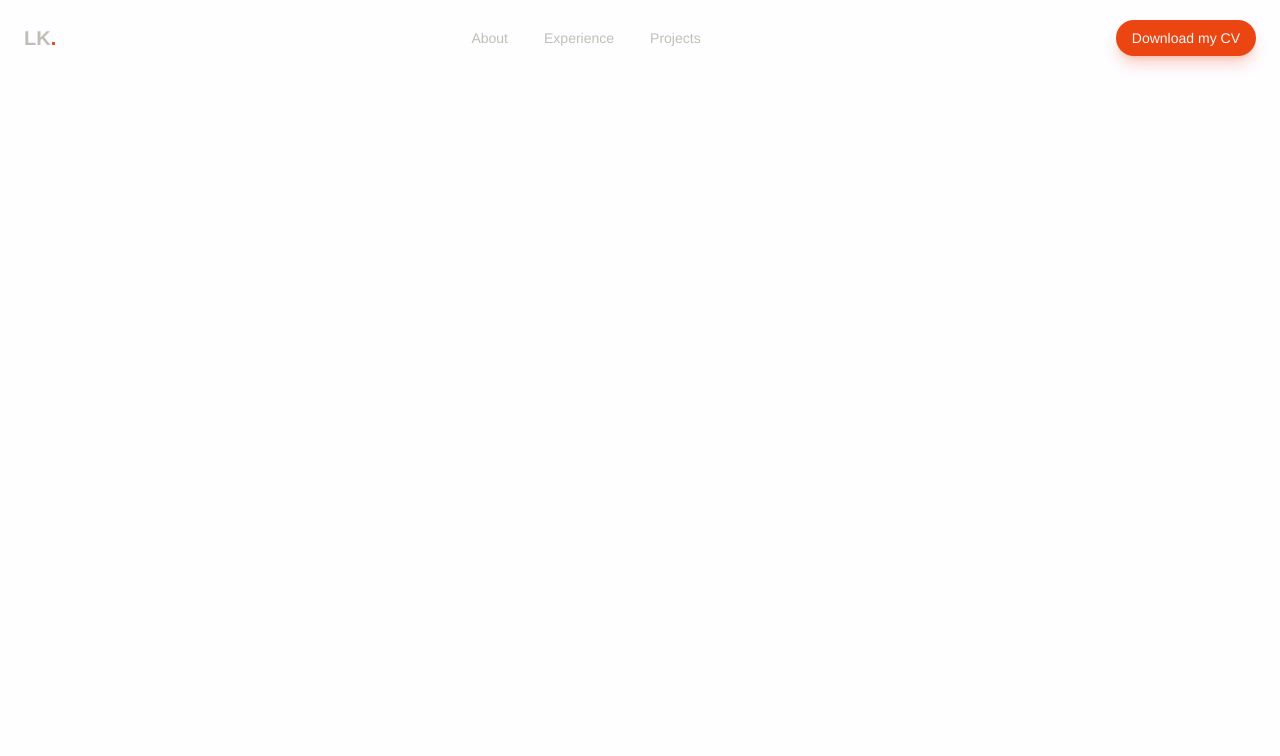
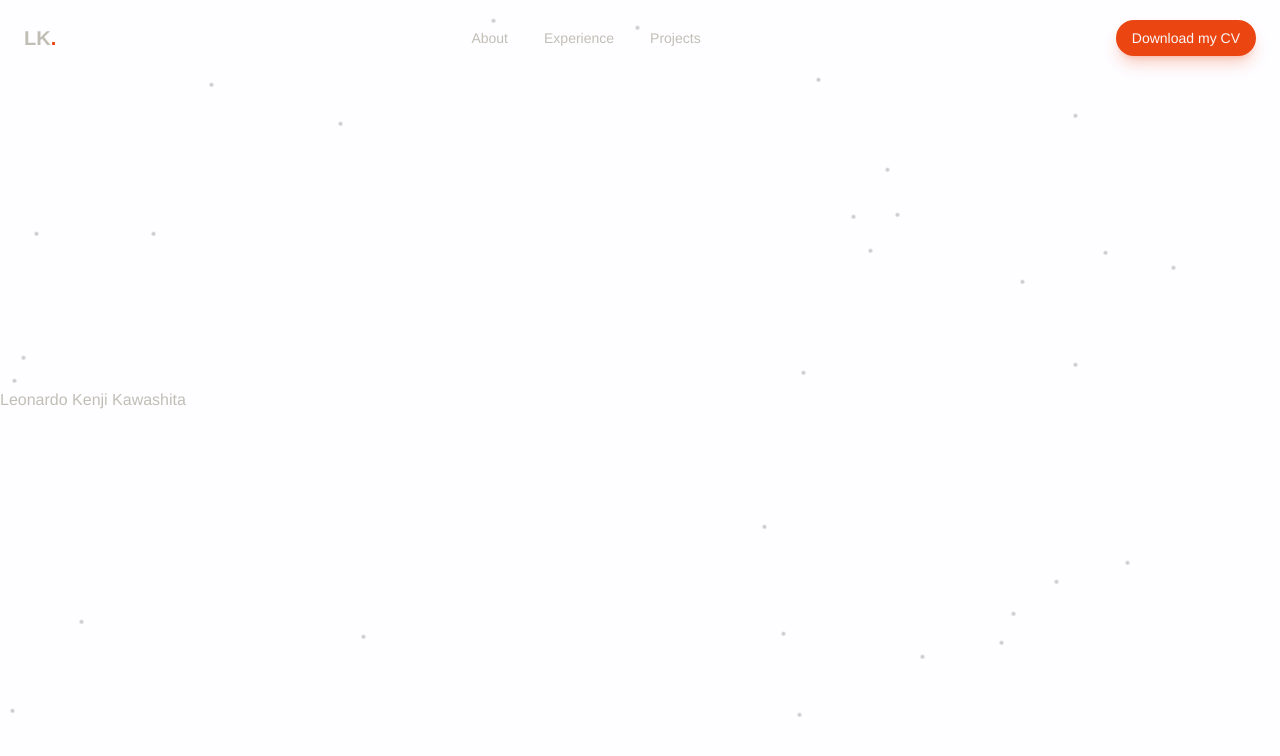
Before and after one commit to leonardkenji/kenji-portfolio, a React (Vite) app: page / in a window 1280 px wide. Shown: the top 756 px of the page. Built offline with nearby package versions, Linux system fonts and the light colour scheme.

Commit message:
started the hero section

```diff
--- a/src/index.css
+++ b/src/index.css
@@ -46,8 +46,27 @@
       filter: blur(0px);
     }
   }
+  @keyframes slow-drift{
+    0%,
+    100%{
+      transform: translate(0px, 0px);
+    }
+    25%{
+      transform: translate(10px, -5px);
+    }
+    50%{
+      transform: translate(-5px, 15px);
+    }
+    75%{
+      transform: translate(15px, 10px);
+    }
+
   .animate-fade-in{
     animation: fade-in 0.3s;
+  }
+
+
+
   }
 }
 
--- a/src/sections/Hero.jsx
+++ b/src/sections/Hero.jsx
@@ -1,3 +1,24 @@
+import { __unstable__loadDesignSystem } from "tailwindcss";
+
 export const Hero = () => {
-  return <section></section>
+  return <section className="relative min-h-screen flex items-center overflow-hidden">
+
+    {/* black dots */}
+    <div className= "absolute inset-0 overflow-hidden pointer-events-none">
+    {[...Array(30)].map((_, i) => (
+      <div className="absolute w-1 h-1 rounded-full opacity-20"
+      style={{
+        backgroundColor: "#000000",
+        left: `${Math.random() * 100}%`,
+        top: `${Math.random() * 100}%`,
+        animation: `slow-drift 30s ease-in-out infinite`
+      }}
+    />
+    ))}
+    </div>
+{/* Content */}
+    <div>
+      <h1>Leonardo Kenji Kawashita</h1>
+    </div>
+  </section>
 };
```
Also changed, not shown: public/Kenji.png (added).
